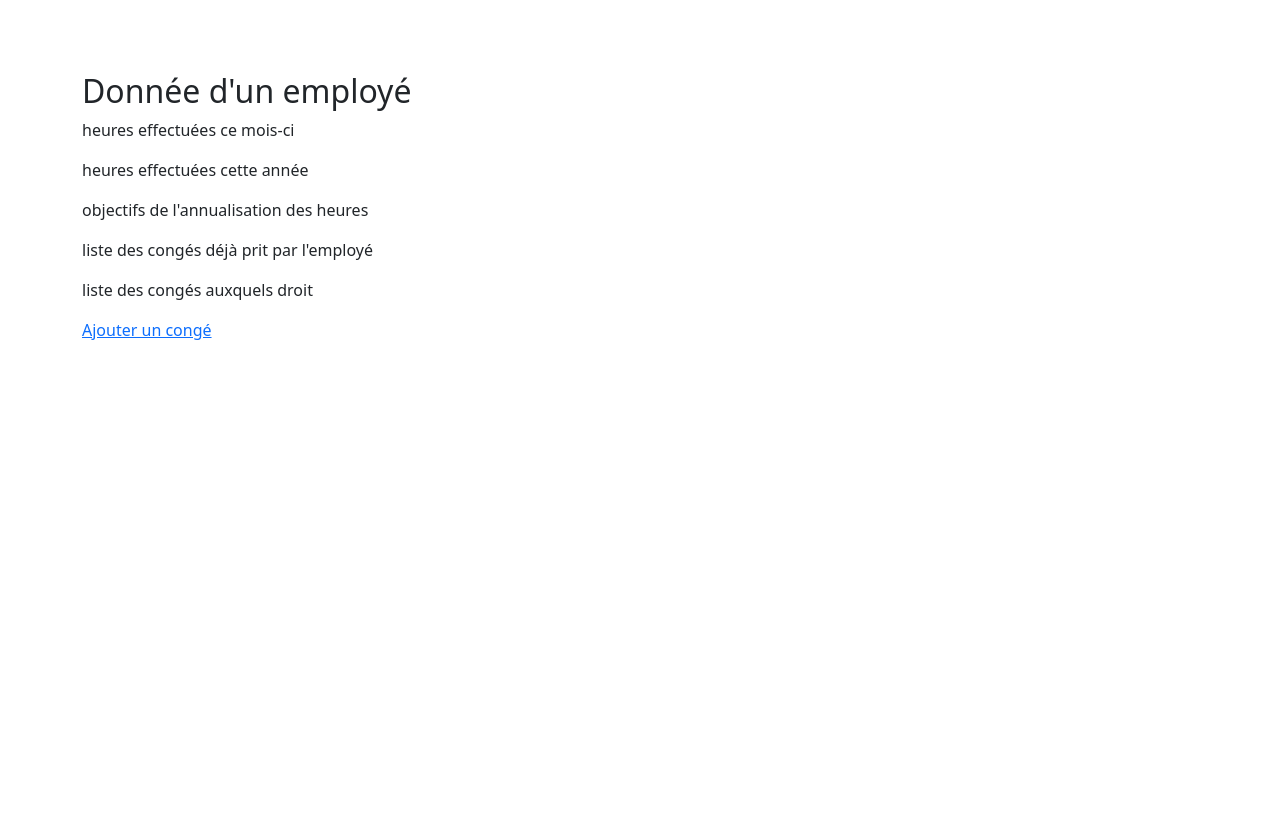
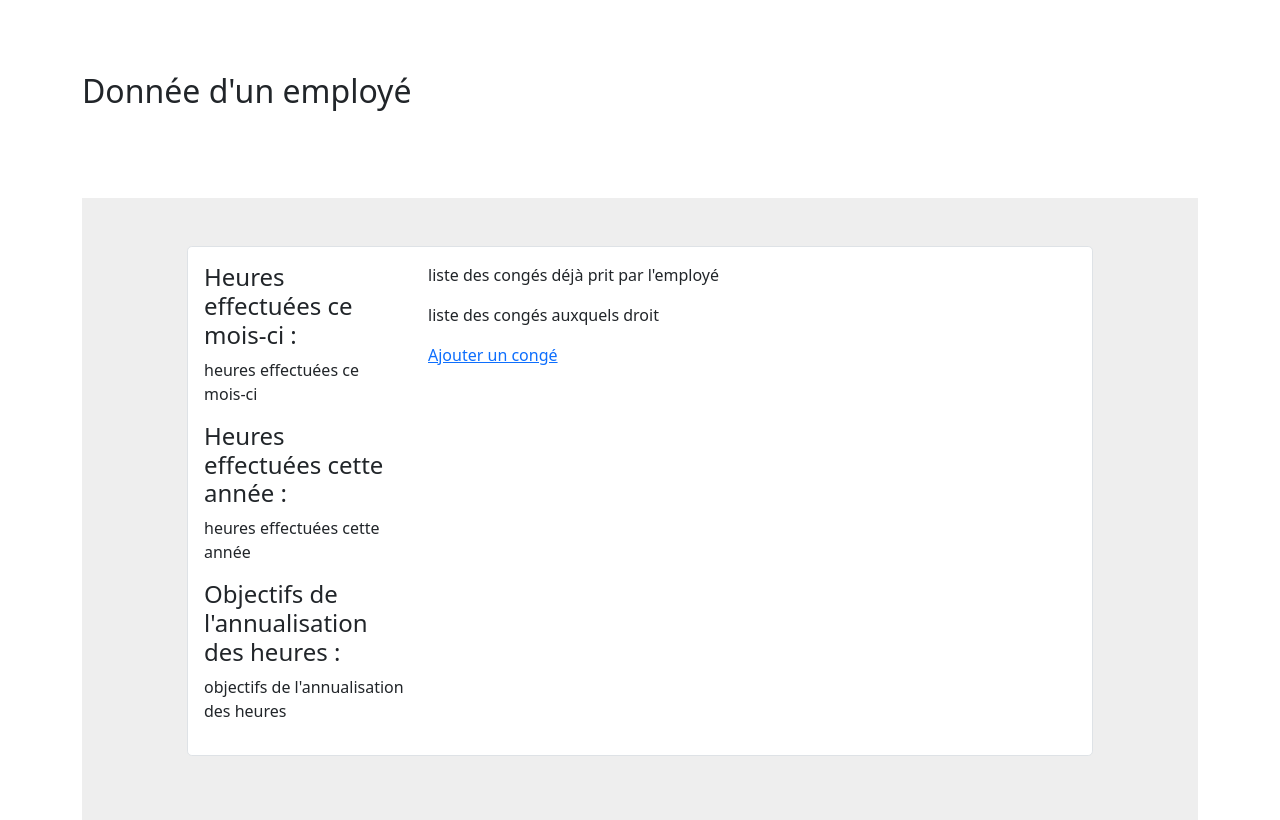
Before and after one commit to agcapitaine/P2ICapitaine, a PHP site: page /DonneeEmploye.php?id=1 in a window 1280 px wide. Before the commit the page ends 340 px from the top, so only its background shows below. Run offline with PHP 8.4, Linux system fonts and the light colour scheme; data that the repository does not hold is empty.

Commit message:
presentation donnee employe

```diff
--- a/RescueRH/DonneeEmploye.php
+++ b/RescueRH/DonneeEmploye.php
@@ -22,16 +22,49 @@ $employe = $req->fetch(); // Access first (and only) result line
 
 <h2>Donnée d'un employé</h2>
 
-<h2>
-    <?= $employe['statut'] ?>
-</h2>
+<br>
 
+
+<h3>
+    <?= $employe['nom'] ?>
+</h3>
+<h3>
+    <?= $employe['prenom'] ?>
+</h3>
+<br>
+<br>
+<section style="background-color: #eee;">
+        <div class="container py-5">
+                <div class="row justify-content-center mb-3">
+                    <div class="col-md-12 col-xl-10">
+                    <div class="card shadow-0 border rounded-3">
+                    <div class="card-body">
+                    <div class="row">
+                    <div class="col-md-12 col-lg-3 col-xl-3 mb-4 mb-lg-0">
+                        <h4>Heures effectuées ce mois-ci :</h4>
                         <p>heures effectuées ce mois-ci</p>
+                        <h4>Heures effectuées cette année :</h4>
                         <p>heures effectuées cette année</p>
+                        <h4>Objectifs de l'annualisation des heures :</h4>
                         <p>objectifs de l'annualisation des heures</p>
+                    </div>
+<!-- div -->
+                    <div class="col-md-6 col-lg-6 col-xl-6">
                         <p>liste des congés déjà prit par l'employé</p>
                         <p>liste des congés auxquels droit</p>
                         <a href="AjouterConge.php">Ajouter un congé</a>
+                    </div>
+                    </div>
+                    </div>
+                    </div>
+                    </div>
+                </div>
+        </div>
+</section>
+
+
+
+
 
 </main>
 </div>
```
Lines whose indentation alone changed are shown as unchanged.
